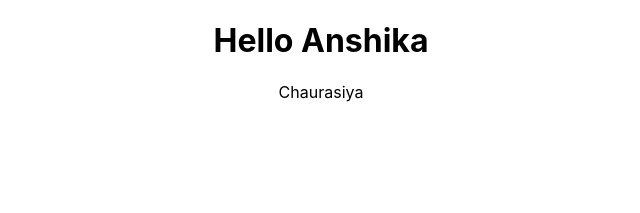
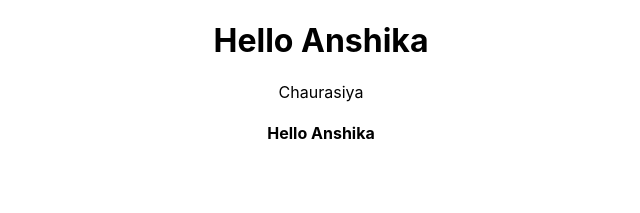
Before and after one commit to anshikachaurasiya-cedcoss/React, a React (Create React App) app: page / in a window 1280 px wide. Shown: the top 213 px of the page, without its empty margins (319-959 px from the left). Built offline with nearby package versions, Linux system fonts and the light colour scheme.

Commit message:
Q3. Repeat the above two tasks using functional components.

```diff
--- a/src/App.js
+++ b/src/App.js
@@ -2,11 +2,13 @@ import logo from './logo.svg';
 import './App.css';
 import Greet from './Greet';
 import Top from './Top';
+import GreetComp from './Components/GreetComp';
 function App() {
   return (
     <div className="App">
       <Greet name='Anshika'/>
       <Top username='Chaurasiya'/>
+      <GreetComp name='Anshika'/>
     </div>
   );
 }
--- /dev/null
+++ b/src/Components/GreetComp.js
@@ -0,0 +1,9 @@
+import React from 'react'
+
+export default function GreetComp(props) {
+  return (
+    <div>
+        <h4>Hello {props.name}</h4>
+    </div>
+  )
+}
```
